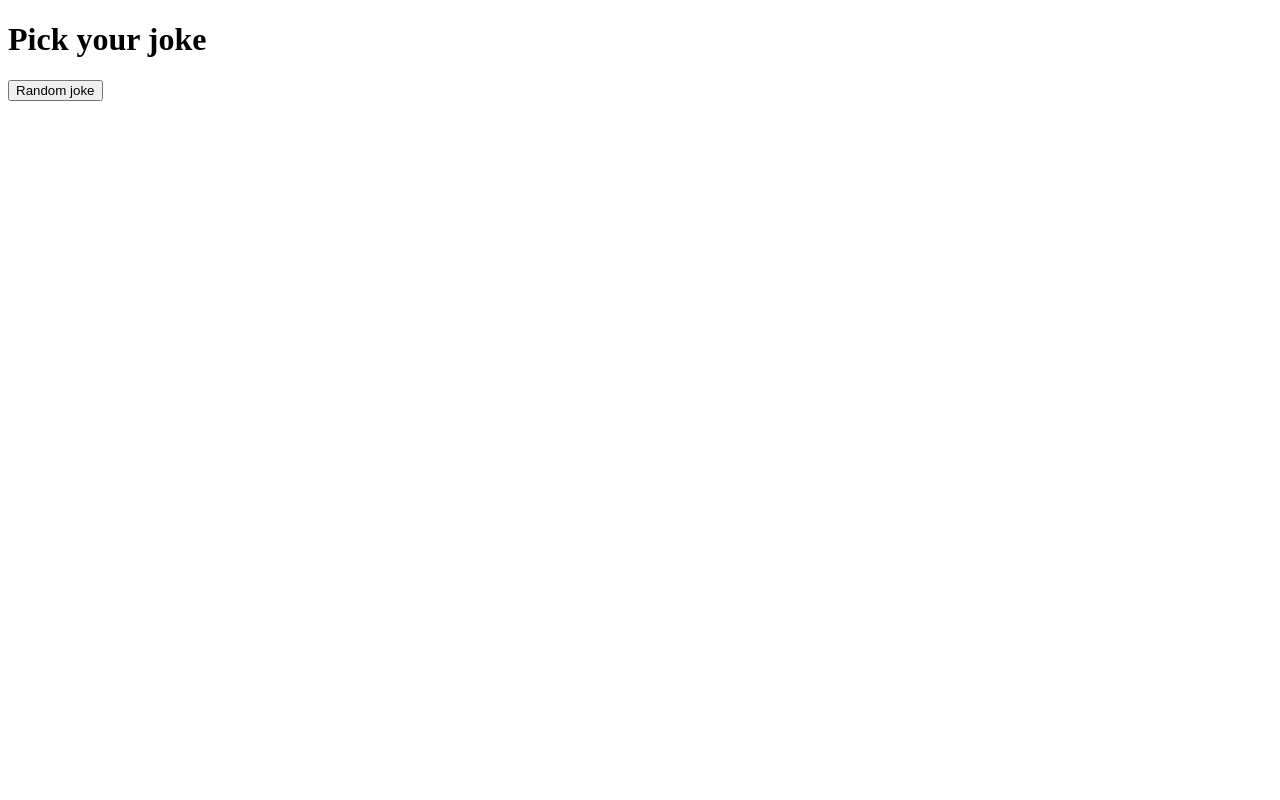
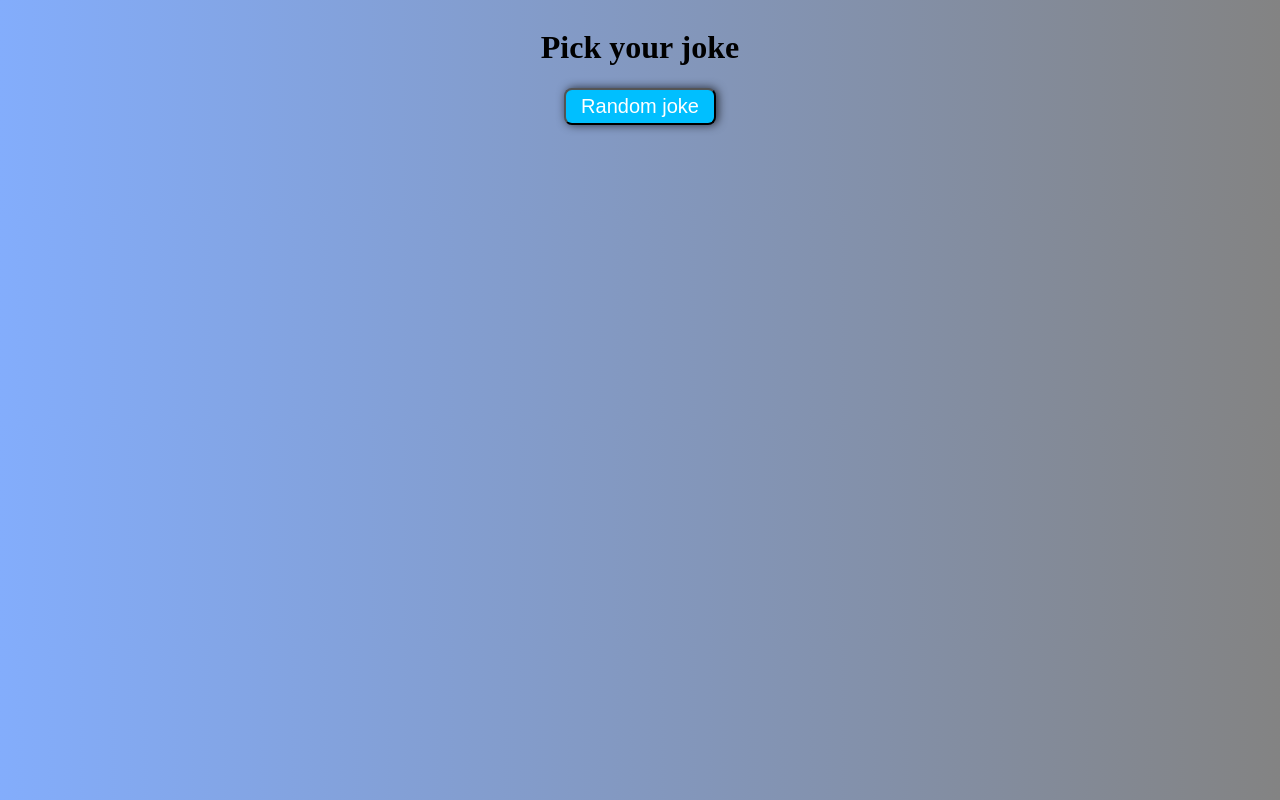
Before and after one commit to michalranowicz/Zadanie-12-4, a website: page index.html in a window 1280 px wide. Drawn offline with nearby package versions, Linux system fonts and the light colour scheme; no server answers.

Commit message:
add stiling in css & code in js

```diff
--- a/index.html
+++ b/index.html
@@ -1,17 +1,18 @@
 <!DOCTYPE html>
-<html>
+<html lang="pl">
 
 <head>
     <meta charset="utf-8">
-    <title>
-        random joke about</title>
+    <title>random joke about</title>
     <link rel="stylesheet" href="css/style.css">
 </head>
 
 <body>
-    <h1>Pick your joke</h1>
-    <button id="get-joke">Random joke</button>
-    <p id="joke"></p>
+    <div class="container row">
+        <h1>Pick your joke</h1>
+        <button class="btn" id="get-joke">Random joke</button>
+        <p id="joke"></p>
+    </div>
 
     <script src="https://code.jquery.com/jquery-3.0.0.min.js" integrity="sha256-JmvOoLtYsmqlsWxa7mDSLMwa6dZ9rrIdtrrVYRnDRH0="
         crossorigin="anonymous"></script>
--- a/js/script.js
+++ b/js/script.js
@@ -1,9 +1,16 @@
+$(function() {
+  $(document).ready(function() {
+    getJoke();
+  });
+
   var url = "http://api.icndb.com/jokes/random";
   var button = document.getElementById("get-joke");
   button.addEventListener("click", function() {
     getJoke();
   });
+
   var paragraph = document.getElementById("joke");
+
   function getJoke() {
     var xhr = new XMLHttpRequest();
     xhr.open("GET", url);
@@ -11,5 +18,7 @@ function getJoke() {
       var response = JSON.parse(xhr.response);
       paragraph.innerHTML = response.value.joke;
     });
+
     xhr.send();
   }
+});
--- a/package.json
+++ b/package.json
@@ -17,7 +17,7 @@
     "watch:browser-sync":
       "browser-sync start --server --files css/*.css *.html",
     "watch:sassprefixer":
-      "node-sass --output-style expanded --source-map true -o css scss && autoprefixer-cli css/style.css",
+      "node-sass --output-style expanded --source-map true -o css sass && autoprefixer-cli css/style.css",
     "build": "npm run build:clean && npm run build:sass",
     "build:clean": "rm -rf css/*.css",
     "build:sass": "node-sass --output-style compact -o css sass"
--- a/sass/style.scss
+++ b/sass/style.scss
@@ -1,7 +1,23 @@
 body {
-  background: linear-gradient(
-    to bottmo right,
-    rgb(131, 173, 252),
-    rgb(131, 131, 131)
-  );
+  background: linear-gradient(to right, rgb(131, 173, 252), rgb(131, 131, 131));
 }
+
+.container {
+  display: flex;
+  flex-direction: column;
+  justify-content: center;
+  align-items: center;
+  p {
+    margin: 40px auto;
+  }
+}
+
+.btn {
+  padding: 5px 15px;
+  margin: 0 5px;
+  font-size: 20px;
+  color: white;
+  background-color: #00bfff;
+  border-radius: 8px;
+  box-shadow: 2px 0px 10px 0px rgba(0, 0, 0, 0.7);
+}
```
Also changed, not shown: css/style.css. Lines whose indentation alone changed are shown as unchanged.
